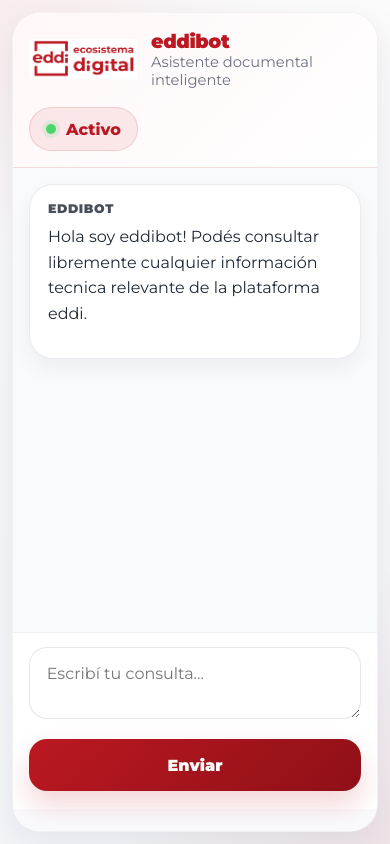
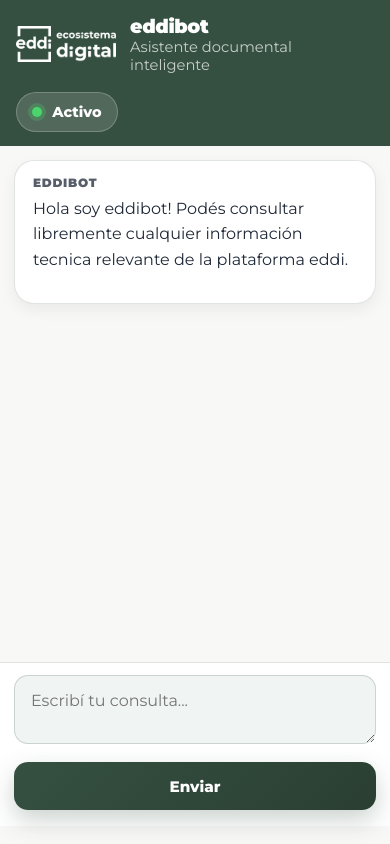
Before and after one commit to Subsecretaria-de-Servicios-publicos/eddi-bot, a Python web app: template app/templates/chat.html in a window 390 px wide. Run offline with Jinja, Linux system fonts and the light colour scheme; the template is opened without the code that fills it, so the values that code supplies are empty.

Commit message:
feat: rediseño estético del chat con paleta verde eddi
Reemplaza la paleta roja por los colores del sitio (#355041 / #395A3F /
#F8F8F6). Topbar en verde oscuro con logo blanco, burbujas de usuario
y botón Enviar en verde, fondo y inputs adaptados a la nueva identidad.

Co-Authored-By: Claude Sonnet 4.6 <noreply@anthropic.com>

```diff
--- a/app/static/css/chat.css
+++ b/app/static/css/chat.css
@@ -1,21 +1,21 @@
-:root{
-  --eddi-red: #BB1821;
-  --eddi-red-soft: #DE6B73;
-  --eddi-red-dark: #8f1017;
-  --eddi-bg: #f7f8fb;
-  --eddi-surface: #ffffff;
-  --eddi-surface-soft: #fff6f7;
-  --eddi-text: #24324a;
-  --eddi-muted: #6b7280;
-  --eddi-border: rgba(187, 24, 33, 0.12);
-  --eddi-shadow: 0 18px 45px rgba(17, 24, 39, 0.08);
+/* ── Chat palette (scoped so brand.css variables don't interfere) ─────── */
+.chat-page,
+.chat-page *{
+  --cp: #355041;        /* primary green */
+  --cp-soft: #395A3F;   /* secondary green */
+  --cp-dark: #2a3f32;   /* dark green */
+  --cp-bg: #F8F8F6;     /* page background */
+  --cp-surface: #ffffff;
+  --cp-surface-soft: #f0f4f2;
+  --cp-border: rgba(53, 80, 65, 0.15);
+  --cp-shadow: 0 18px 45px rgba(17, 24, 39, 0.08);
+  --cp-text: #1f2937;
+  --cp-muted: #6b7280;
 }
 
+/* ── Page shell ───────────────────────────────────────────────────────── */
 .chat-page{
-  background:
-    radial-gradient(circle at top left, rgba(222,107,115,.10), transparent 28%),
-    radial-gradient(circle at bottom right, rgba(187,24,33,.08), transparent 30%),
-    linear-gradient(180deg, #fbfbfc 0%, #f4f6fa 100%);
+  background: var(--cp-bg);
   height: 100vh;
   padding: 22px;
   box-sizing: border-box;
@@ -23,24 +23,25 @@
   flex-direction: column;
 }
 
+/* ── Card shell ───────────────────────────────────────────────────────── */
 .chat-shell{
   max-width: 1280px;
   width: 100%;
   margin: 0 auto;
-  border-radius: 28px;
+  border-radius: 22px;
   overflow: hidden;
-  background: var(--eddi-surface);
-  box-shadow: var(--eddi-shadow);
-  border: 1px solid rgba(17,24,39,.06);
+  background: var(--cp-surface);
+  box-shadow: var(--cp-shadow);
+  border: 1px solid var(--cp-border);
   flex: 1;
   min-height: 0;
   display: flex;
   flex-direction: column;
 }
 
+/* ── Topbar ───────────────────────────────────────────────────────────── */
 .chat-topbar-red{
-  background: linear-gradient(135deg, #fff7f8 0%, #ffffff 100%);
-  border-bottom: 1px solid var(--eddi-border);
+  background: var(--cp);
   padding: 18px 24px;
   display: flex;
   align-items: center;
@@ -68,14 +69,14 @@
 }
 
 .chat-topbar-text strong{
-  color: var(--eddi-red);
+  color: #ffffff;
   font-size: 1.2rem;
   font-weight: 900;
   letter-spacing: -.02em;
 }
 
 .chat-topbar-text span{
-  color: var(--eddi-muted);
+  color: rgba(255,255,255,.72);
   font-size: .92rem;
 }
 
@@ -88,12 +89,13 @@
   display: inline-flex;
   align-items: center;
   gap: 10px;
-  padding: .72rem 1rem;
+  padding: .62rem .95rem;
   border-radius: 999px;
-  background: rgba(187,24,33,.08);
-  border: 1px solid rgba(187,24,33,.14);
-  color: var(--eddi-red);
+  background: rgba(255,255,255,.14);
+  border: 1px solid rgba(255,255,255,.22);
+  color: #fff;
   font-weight: 800;
+  font-size: .9rem;
 }
 
 .chat-status-badge-red .dot{
@@ -101,9 +103,10 @@
   height: 10px;
   border-radius: 999px;
   background: #4ad66d;
-  box-shadow: 0 0 0 4px rgba(74,214,109,.14);
+  box-shadow: 0 0 0 4px rgba(74,214,109,.25);
 }
 
+/* ── Layout ───────────────────────────────────────────────────────────── */
 .chat-layout{
   display: grid;
   grid-template-columns: 300px 1fr;
@@ -113,8 +116,8 @@
 }
 
 .chat-sidebar{
-  background: #fafbfc;
-  border-right: 1px solid rgba(17,24,39,.06);
+  background: var(--cp-surface-soft);
+  border-right: 1px solid var(--cp-border);
   padding: 20px;
   display: grid;
   align-content: start;
@@ -124,14 +127,14 @@
 .side-card{
   background: #fff;
   border: 1px solid rgba(17,24,39,.07);
-  border-radius: 22px;
+  border-radius: 18px;
   padding: 18px;
   box-shadow: 0 8px 24px rgba(15, 23, 42, 0.04);
 }
 
 .side-card.red-soft{
-  background: linear-gradient(180deg, #fff 0%, #fff7f8 100%);
-  border-color: var(--eddi-border);
+  background: linear-gradient(180deg, #fff 0%, var(--cp-surface-soft) 100%);
+  border-color: var(--cp-border);
 }
 
 .side-card h3{
@@ -158,7 +161,7 @@
 .filter-field label{
   font-size: .8rem;
   font-weight: 900;
-  color: var(--eddi-red);
+  color: var(--cp);
   text-transform: uppercase;
   letter-spacing: .05em;
 }
@@ -170,25 +173,27 @@
   padding: .9rem 1rem;
   background: #fff;
   font: inherit;
-  color: var(--eddi-text);
+  color: var(--cp-text);
   outline: none;
   transition: border-color .18s ease, box-shadow .18s ease;
 }
 
 .filter-field input:focus{
-  border-color: rgba(187,24,33,.35);
-  box-shadow: 0 0 0 4px rgba(187,24,33,.08);
+  border-color: rgba(53,80,65,.4);
+  box-shadow: 0 0 0 4px rgba(53,80,65,.10);
 }
 
+/* ── Main chat area ───────────────────────────────────────────────────── */
 .chat-main{
   display: flex;
   flex-direction: column;
-  background: #f9fafc;
+  background: var(--cp-bg);
   min-width: 0;
   min-height: 0;
   overflow: hidden;
 }
 
+/* ── Messages ─────────────────────────────────────────────────────────── */
 .chat-messages{
   padding: 22px;
   overflow-y: auto;
@@ -213,30 +218,30 @@
 
 .msg-bubble{
   max-width: min(760px, 82%);
-  border-radius: 24px;
-  padding: 16px 18px;
-  box-shadow: 0 10px 22px rgba(15, 23, 42, 0.05);
+  border-radius: 20px;
+  padding: 14px 18px;
+  box-shadow: 0 6px 16px rgba(15, 23, 42, 0.06);
 }
 
 .assistant-bubble{
-  background: #ffffff;
-  border: 1px solid rgba(17,24,39,.08);
-  color: var(--eddi-text);
+  background: var(--cp-surface);
+  border: 1px solid var(--cp-border);
+  color: var(--cp-text);
 }
 
 .user-bubble{
-  background: linear-gradient(135deg, var(--eddi-red) 0%, var(--eddi-red-soft) 100%);
+  background: linear-gradient(135deg, var(--cp) 0%, var(--cp-soft) 100%);
   color: #fff;
-  border: 1px solid rgba(187,24,33,.18);
+  border: 1px solid rgba(53,80,65,.2);
 }
 
 .msg-role{
-  font-size: .78rem;
+  font-size: .75rem;
   font-weight: 900;
   text-transform: uppercase;
-  letter-spacing: .05em;
-  margin-bottom: 8px;
-  opacity: .82;
+  letter-spacing: .06em;
+  margin-bottom: 6px;
+  opacity: .75;
 }
 
 .msg-text{
@@ -245,13 +250,14 @@
   word-break: break-word;
 }
 
+/* ── Compose bar ──────────────────────────────────────────────────────── */
 .chat-compose{
-  border-top: 1px solid rgba(17,24,39,.06);
-  background: #fff;
-  padding: 18px 22px;
+  border-top: 1px solid var(--cp-border);
+  background: var(--cp-surface);
+  padding: 16px 22px;
   display: grid;
   grid-template-columns: 1fr 136px;
-  gap: 16px;
+  gap: 14px;
   align-items: end;
   flex-shrink: 0;
 }
@@ -262,53 +268,170 @@
 
 .compose-input-wrap textarea{
   width: 100%;
-  min-height: 66px;
+  min-height: 60px;
   max-height: 180px;
   resize: vertical;
-  border: 1px solid rgba(17,24,39,.10);
-  border-radius: 18px;
-  padding: 1rem 1.05rem;
-  background: #fff;
+  border: 1px solid rgba(53,80,65,.2);
+  border-radius: 14px;
+  padding: .9rem 1rem;
+  background: var(--cp-surface-soft);
   font: inherit;
-  color: var(--eddi-text);
+  color: var(--cp-text);
   outline: none;
   transition: border-color .18s ease, box-shadow .18s ease;
 }
 
 .compose-input-wrap textarea:focus{
-  border-color: rgba(187,24,33,.35);
-  box-shadow: 0 0 0 4px rgba(187,24,33,.08);
+  border-color: rgba(53,80,65,.5);
+  box-shadow: 0 0 0 4px rgba(53,80,65,.10);
+  background: #fff;
 }
 
 .compose-send-btn{
-  min-height: 66px;
+  min-height: 60px;
   border: none;
-  border-radius: 18px;
-  background: linear-gradient(135deg, var(--eddi-red) 0%, var(--eddi-red-dark) 100%);
+  border-radius: 14px;
+  background: linear-gradient(135deg, var(--cp) 0%, var(--cp-dark) 100%);
   color: #fff;
   font: inherit;
-  font-size: 1rem;
-  font-weight: 900;
+  font-size: .95rem;
+  font-weight: 800;
   cursor: pointer;
   transition: transform .18s ease, box-shadow .18s ease;
-  box-shadow: 0 14px 28px rgba(187,24,33,.18);
+  box-shadow: 0 10px 24px rgba(53,80,65,.25);
 }
 
 .compose-send-btn:hover{
   transform: translateY(-1px);
+  box-shadow: 0 14px 28px rgba(53,80,65,.32);
 }
 
 .compose-send-btn:active{
   transform: translateY(0);
 }
 
+/* ── Sources ──────────────────────────────────────────────────────────── */
 .chat-sources{
-  padding: 0 22px 22px;
+  padding: 0 22px 18px;
   display: grid;
-  gap: 12px;
+  gap: 10px;
   flex-shrink: 0;
 }
 
+.sources-title{
+  font-size: .82rem;
+  font-weight: 900;
+  color: var(--cp);
+  text-transform: uppercase;
+  letter-spacing: .06em;
+}
+
+.source-item{
+  background: var(--cp-surface);
+  border: 1px solid var(--cp-border);
+  border-radius: 14px;
+  padding: 12px 14px;
+  box-shadow: 0 4px 12px rgba(15, 23, 42, 0.04);
+}
+
+.source-title{
+  font-weight: 800;
+  color: var(--cp-text);
+  margin-bottom: 4px;
+}
+
+.source-meta{
+  font-size: .85rem;
+  color: var(--cp-muted);
+  margin-bottom: 4px;
+}
+
+.source-snippet{
+  font-size: .92rem;
+  color: var(--cp-text);
+  line-height: 1.5;
+  margin-bottom: 6px;
+}
+
+.source-item a{
+  color: var(--cp);
+  font-weight: 800;
+}
+
+.sources-compact-list{
+  display: flex;
+  flex-direction: column;
+  gap: 8px;
+}
+
+.source-item.compact{
+  padding: 10px 14px;
+}
+
+.source-head{
+  display: flex;
+  align-items: flex-start;
+  justify-content: space-between;
+  gap: 10px;
+  flex-wrap: wrap;
+}
+
+.source-badges{
+  display: flex;
+  align-items: center;
+  gap: 8px;
+  flex-wrap: wrap;
+}
+
+.source-kind{
+  display: inline-flex;
+  align-items: center;
+  justify-content: center;
+  min-height: 22px;
+  padding: 0 8px;
+  border-radius: 999px;
+  font-size: 11px;
+  font-weight: 800;
+}
+
+.source-kind-text{
+  background: #e8f0ec;
+  color: var(--cp);
+}
+
+.source-kind-visual{
+  background: #fff4db;
+  color: #8a5a00;
+}
+
+.source-page{
+  font-size: 12px;
+  color: var(--cp-muted);
+  font-weight: 700;
+}
+
+.source-extra{
+  margin-top: 6px;
+}
+
+.source-extra a{
+  font-size: 12px;
+  color: var(--cp);
+  text-decoration: none;
+}
+
+.source-extra a:hover{
+  text-decoration: underline;
+}
+
+.source-url{
+  font-size: 12px;
+  color: var(--cp-muted);
+  word-break: break-word;
+  overflow-wrap: anywhere;
+}
+
+/* ── Responsive ───────────────────────────────────────────────────────── */
 @media (max-width: 1100px){
   .chat-layout{
     grid-template-columns: 1fr;
@@ -316,27 +439,32 @@
 
   .chat-sidebar{
     border-right: none;
-    border-bottom: 1px solid rgba(17,24,39,.06);
+    border-bottom: 1px solid var(--cp-border);
   }
 }
 
 @media (max-width: 720px){
   .chat-page{
-    padding: 12px;
+    padding: 0;
+  }
+
+  .chat-shell{
+    border-radius: 0;
+    border: none;
   }
 
   .chat-topbar-red{
-    padding: 16px;
+    padding: 14px 16px;
     flex-direction: column;
     align-items: flex-start;
   }
 
   .chat-topbar-logo{
-    width: 108px;
+    width: 100px;
   }
 
   .chat-messages{
-    padding: 16px;
+    padding: 14px;
   }
 
   .msg-bubble{
@@ -345,309 +473,10 @@
 
   .chat-compose{
     grid-template-columns: 1fr;
-    padding: 14px 16px 18px;
+    padding: 12px 14px 16px;
   }
 
   .compose-send-btn{
-    min-height: 52px;
+    min-height: 48px;
   }
-
-  .chat-sources{
-  padding: 0 22px 22px;
-  display: grid;
-  gap: 12px;
 }
-
-.sources-title{
-  font-size: .9rem;
-  font-weight: 900;
-  color: var(--eddi-red);
-  text-transform: uppercase;
-  letter-spacing: .05em;
-}
-
-.source-item{
-  background: #fff;
-  border: 1px solid rgba(17,24,39,.08);
-  border-radius: 18px;
-  padding: 14px 16px;
-}
-
-.source-title{
-  font-weight: 800;
-  color: var(--eddi-text);
-  margin-bottom: 4px;
-}
-
-.source-meta{
-  font-size: .85rem;
-  color: var(--eddi-muted);
-  margin-bottom: 6px;
-}
-
-.source-snippet{
-  font-size: .92rem;
-  color: var(--eddi-text);
-  line-height: 1.5;
-  margin-bottom: 8px;
-}
-
-.source-item a{
-  color: var(--eddi-red);
-  font-weight: 800;
-}
-
-.sources-box{
-  margin-top:18px;
-}
-
-.sources-title{
-  font-weight:800;
-  color:#22324d;
-  margin-bottom:8px;
-}
-
-.sources-list{
-  margin:0;
-  padding-left:18px;
-  color:#31445f;
-}
-
-.sources-list li{
-  margin-bottom:8px;
-}
-
-.source-kind{
-  display:inline-flex;
-  align-items:center;
-  justify-content:center;
-  margin-left:8px;
-  min-height:24px;
-  padding:0 8px;
-  border-radius:999px;
-  font-size:11px;
-  font-weight:800;
-}
-
-.source-kind-text{
-  background:#eef5ff;
-  color:#0c4b87;
-}
-
-.source-kind-visual{
-  background:#fff4db;
-  color:#8a5a00;
-}
-
-.source-meta{
-  margin-left:6px;
-  font-size:12px;
-  color:#6a7891;
-}
-
-.source-url{
-  font-size:12px;
-  color:#6a7891;
-  word-break:break-word;
-  overflow-wrap:anywhere;
-}
-
-.source-head{
-  display:flex;
-  align-items:flex-start;
-  justify-content:space-between;
-  gap:10px;
-  flex-wrap:wrap;
-}
-
-.source-badges{
-  display:flex;
-  align-items:center;
-  gap:8px;
-  flex-wrap:wrap;
-}
-
-.source-kind{
-  display:inline-flex;
-  align-items:center;
-  justify-content:center;
-  min-height:24px;
-  padding:0 8px;
-  border-radius:999px;
-  font-size:11px;
-  font-weight:800;
-}
-
-.source-kind-text{
-  background:#eef5ff;
-  color:#0c4b87;
-}
-
-.source-kind-visual{
-  background:#fff4db;
-  color:#8a5a00;
-}
-
-.source-page{
-  font-size:12px;
-  color:#6a7891;
-  font-weight:700;
-}
-
-.source-extra{
-  margin-top:6px;
-}
-
-.source-extra a{
-  font-size:12px;
-  color:#0c4b87;
-  text-decoration:none;
-}
-
-.source-extra a:hover{
-  text-decoration:underline;
-}
-
-.sources-box{
-  margin-top:18px;
-}
-
-.sources-title{
-  font-weight:800;
-  color:#22324d;
-  margin-bottom:10px;
-}
-
-.sources-compact-list{
-  display:flex;
-  flex-direction:column;
-  gap:10px;
-  margin-top:12px;
-}
-
-.source-item.compact{
-  padding:12px 14px;
-  border:1px solid rgba(15,23,42,.08);
-  border-radius:14px;
-  background:#fff;
-}
-
-.source-head{
-  display:flex;
-  align-items:flex-start;
-  justify-content:space-between;
-  gap:10px;
-  flex-wrap:wrap;
-}
-
-.source-badges{
-  display:flex;
-  align-items:center;
-  gap:8px;
-  flex-wrap:wrap;
-}
-
-.source-kind{
-  display:inline-flex;
-  align-items:center;
-  justify-content:center;
-  min-height:24px;
-  padding:0 8px;
-  border-radius:999px;
-  font-size:11px;
-  font-weight:800;
-}
-
-.source-kind-text{
-  background:#eef5ff;
-  color:#0c4b87;
-}
-
-.source-kind-visual{
-  background:#fff4db;
-  color:#8a5a00;
-}
-
-.source-page{
-  font-size:12px;
-  color:#6a7891;
-  font-weight:700;
-}
-
-.source-extra{
-  margin-top:6px;
-}
-
-.source-extra a{
-  font-size:12px;
-  color:#0c4b87;
-  text-decoration:none;
-}
-
-.source-extra a:hover{
-  text-decoration:underline;
-}
-
-.source-visual-card{
-  margin-top:8px;
-  background:#fff;
-  border:1px solid rgba(15,23,42,.08);
-  border-radius:18px;
-  padding:14px;
-  box-shadow:0 10px 22px rgba(15,23,42,.05);
-}
-
-.source-visual-head{
-  display:flex;
-  align-items:flex-start;
-  justify-content:space-between;
-  gap:12px;
-  flex-wrap:wrap;
-  margin-bottom:12px;
-}
-
-.source-visual-title{
-  font-weight:800;
-  color:#1f314c;
-}
-
-.source-visual-meta{
-  margin-top:4px;
-  font-size:13px;
-  color:#6a7891;
-}
-
-.source-visual-link{
-  display:block;
-  text-decoration:none;
-}
-
-.source-visual-image{
-  display:block;
-  width:100%;
-  max-width:720px;
-  max-height:420px;
-  object-fit:contain;
-  border-radius:14px;
-  border:1px solid rgba(15,23,42,.08);
-  background:#f8fbff;
-}
-
-.source-visual-actions{
-  display:flex;
-  gap:12px;
-  flex-wrap:wrap;
-  margin-top:10px;
-}
-
-.source-visual-actions a{
-  font-size:13px;
-  font-weight:700;
-  color:#0c4b87;
-  text-decoration:none;
-}
-
-.source-visual-actions a:hover{
-  text-decoration:underline;
-}
-}
--- a/app/templates/chat.html
+++ b/app/templates/chat.html
@@ -9,7 +9,7 @@
     <section class="chat-topbar-red">
       <div class="chat-topbar-brand">
         <img
-          src="/static/brand/eddi/logo-eddi-hyvai.png"
+          src="/static/brand/eddi/logo-eddi-blanco.png"
           alt="EDDI HyV.ai"
           class="chat-topbar-logo"
         >
@@ -97,7 +97,7 @@
     display: inline-block;
     padding: 3px 8px;
     border-radius: 999px;
-    background: #b80f1f;
+    background: #355041;
     color: #fff;
     font-size: 12px;
     font-weight: 700;
```
Also changed, not shown: app/static/brand/eddi/logo-eddi-blanco.png (added).
